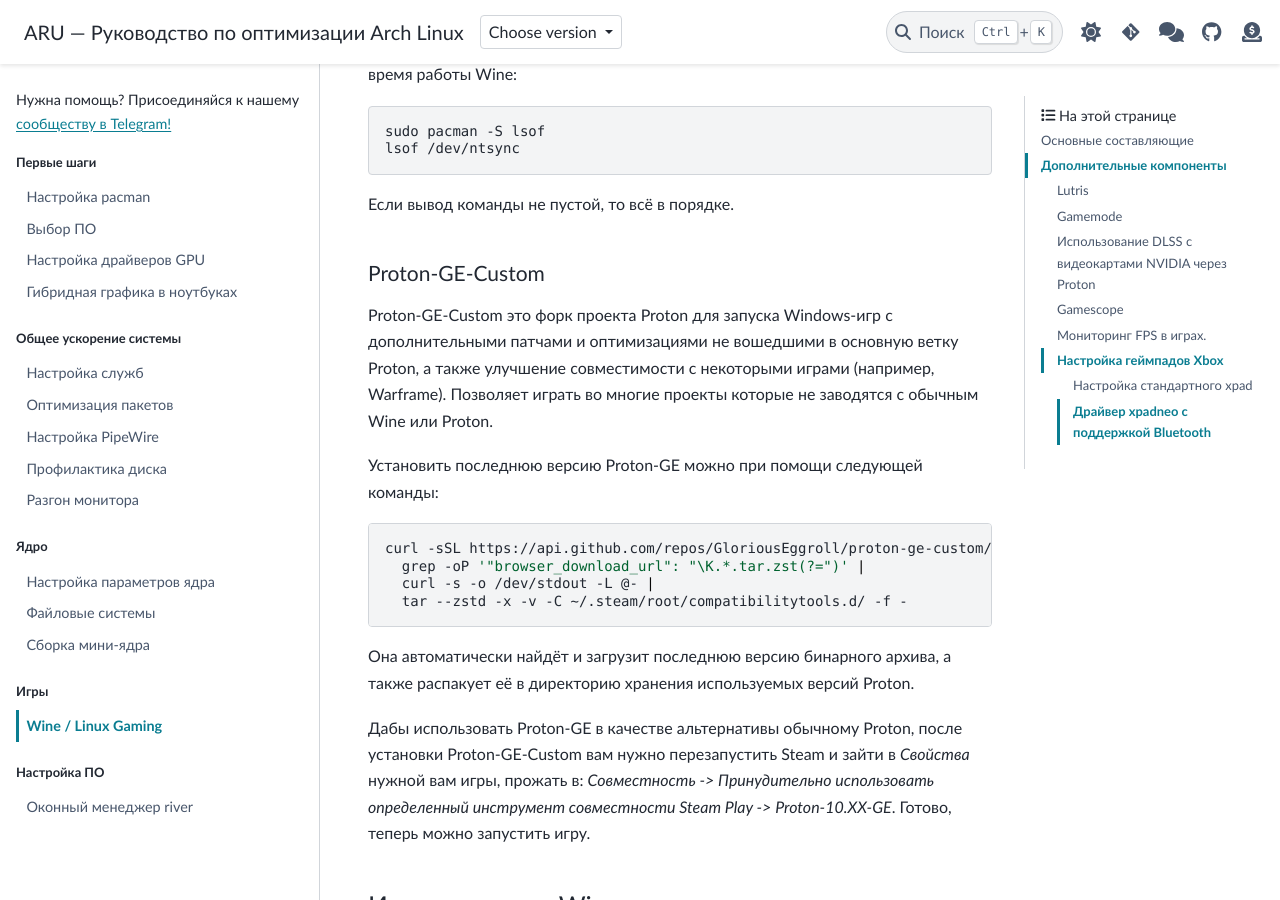
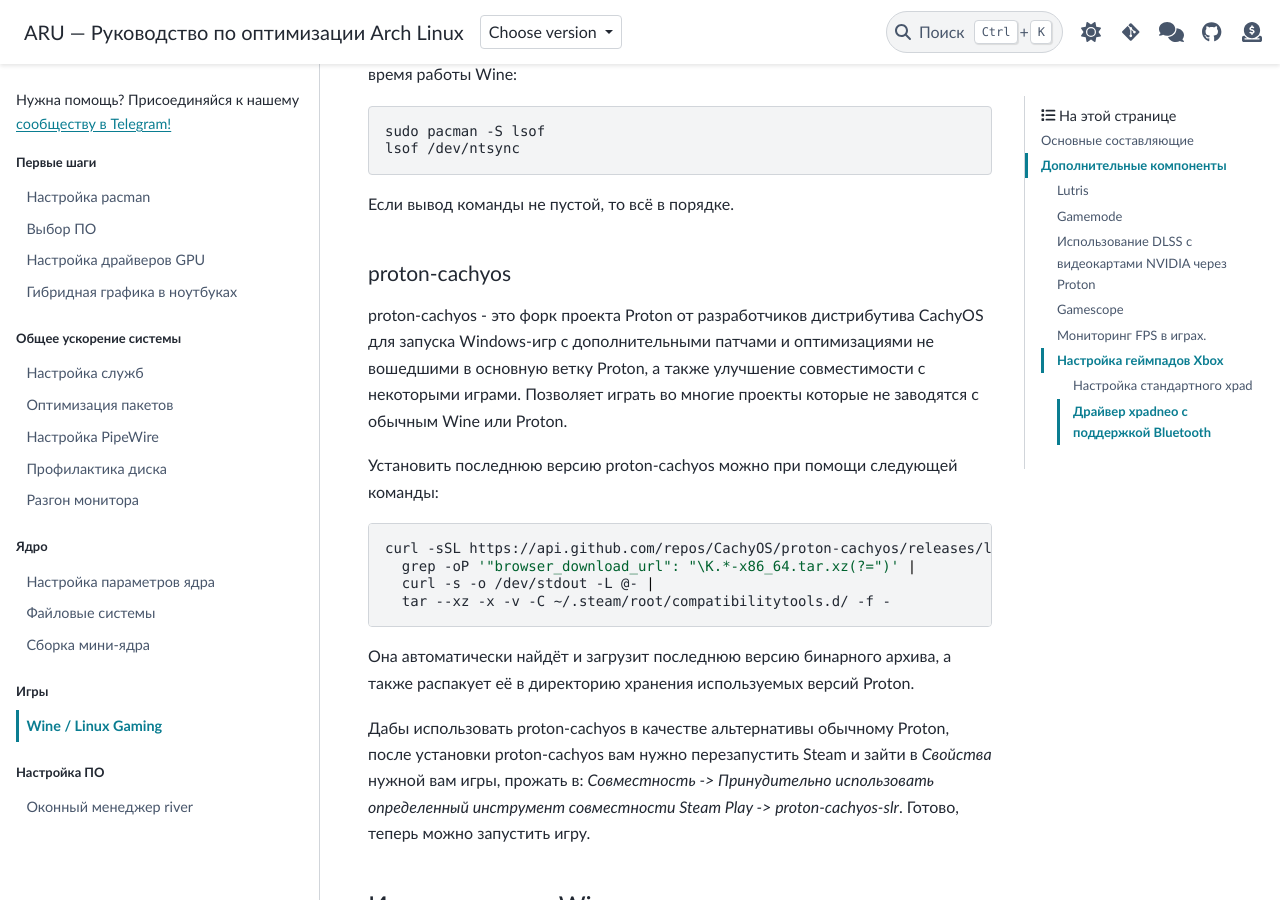
Before and after one commit to ventureoo/ARU, a Sphinx documentation site: the page built from docs/source/linux-gaming.rst, in a window 1280 px wide and 900 px high, scrolled down 2741 px. Built offline with Sphinx 7.4.7 and the PyData theme 0.15.4, drawn with Linux system fonts in a browser that asks for light colours.

Commit message:
linux-gaming: Replace Proton-GE with proton-cachyos
Signed-off-by: Vasiliy Stelmachenok <ventureo@cachyos.org>

```diff
--- a/docs/source/linux-gaming.rst
+++ b/docs/source/linux-gaming.rst
@@ -144,33 +144,33 @@
 Если вывод команды не пустой, то всё в порядке.
 
 .. index:: installation, proton, gaming, native-compilation
-.. _proton-ge-custom:
+.. _proton-cachyos:
 
-^^^^^^^^^^^^^^^^^^
-Proton-GE-Custom
-^^^^^^^^^^^^^^^^^^
+^^^^^^^^^^^^^^^
+proton-cachyos
+^^^^^^^^^^^^^^^
 
-Proton-GE-Custom это форк проекта Proton для запуска Windows-игр с
-дополнительными патчами и оптимизациями не вошедшими в основную ветку Proton,
-а также улучшение совместимости с некоторыми играми (например, Warframe).
-Позволяет играть во многие проекты которые не заводятся с обычным Wine или
-Proton.
+proton-cachyos -  это форк проекта Proton от разработчиков дистрибутива
+CachyOS для запуска Windows-игр с дополнительными патчами и оптимизациями не
+вошедшими в основную ветку Proton, а также улучшение совместимости с
+некоторыми играми. Позволяет играть во многие проекты которые не заводятся с
+обычным Wine или Proton.
 
-Установить последнюю версию Proton-GE можно при помощи следующей
+Установить последнюю версию proton-cachyos можно при помощи следующей
 команды::
 
-  curl -sSL https://api.github.com/repos/GloriousEggroll/proton-ge-custom/releases/latest  |
-    grep -oP '"browser_download_url": "\K.*.tar.zst(?=")' |
+  curl -sSL https://api.github.com/repos/CachyOS/proton-cachyos/releases/latest  |
+    grep -oP '"browser_download_url": "\K.*-x86_64.tar.xz(?=")' |
     curl -s -o /dev/stdout -L @- |
-    tar --zstd -x -v -C ~/.steam/root/compatibilitytools.d/ -f -
+    tar --xz -x -v -C ~/.steam/root/compatibilitytools.d/ -f -
 
 Она автоматически найдёт и загрузит последнюю версию бинарного архива, а также
 распакует её в директорию хранения используемых версий Proton.
 
-Дабы использовать Proton-GE в качестве альтернативы обычному Proton, после
-установки Proton-GE-Custom вам нужно перезапустить Steam и зайти в *Свойства*
+Дабы использовать proton-cachyos в качестве альтернативы обычному Proton, после
+установки proton-cachyos вам нужно перезапустить Steam и зайти в *Свойства*
 нужной вам игры, прожать в: *Совместность -> Принудительно использовать
-определенный инструмент совместности Steam Play -> Proton-10.XX-GE*. Готово,
+определенный инструмент совместности Steam Play -> proton-cachyos-slr*. Готово,
 теперь можно запустить игру.
 
 .. index:: installation, wine, about, prefixes
```
